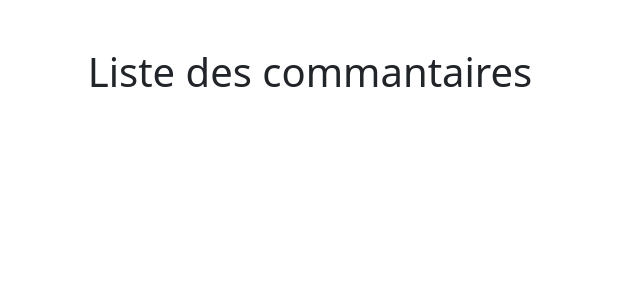
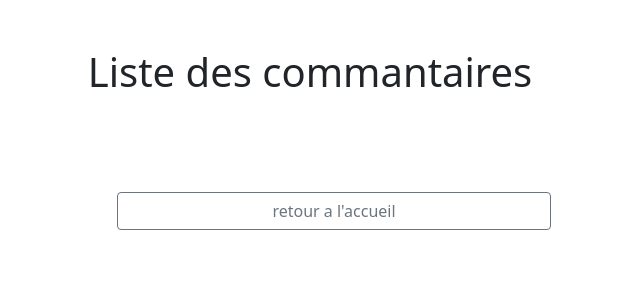
Before and after one commit to pickypou/garage-back, a Symfony app: template templates/comments_list/index.html.twig in a window 1280 px wide. Shown: the top 300 px of the page, without its empty margins (330-970 px from the left). Run offline with Twig, Linux system fonts and the light colour scheme; the template is opened without the code that fills it, so the values that code supplies are empty; some libraries are stand-ins or nearby versions.

Commit message:
petite correction

```diff
--- a/templates/comments_list/index.html.twig
+++ b/templates/comments_list/index.html.twig
@@ -10,13 +10,19 @@
                 <div class="card">
                     <div class="card-body text-center">
                         <h5 class="card-title">{{ comments.title }}</h5>
-                        <p class="card-text"> {{ comment.description }}</p>
-                         <form action="{{ path('app_remove_comments', {'id': annonce.id}) }}" method="post">
-    <button type="submit" class="btn btn-outline-danger mt-2 mb-1">Supprimer l'annonce</button>
+                        <p class="card-text"> {{ comments.description }}</p>
+                         <form action="{{ path('app_remove_comments', {'id': comments.id}) }}" method="post">
+    <button type="submit" class="btn btn-outline-danger mt-2 mb-1">Supprimer le commentaire</button>
 </form>
+
+                        </div>
                         </div>
                         </div>
 
 {% endfor %}
  </div>
+ <div class="row d-flex justify-content-center">
+    <a href="{{ path('app_home')}}" class="btn btn-outline-secondary mt-5 col-4 ms-5">retour a l'accueil</a>
+
+    </div>
 {% endblock %}
```
